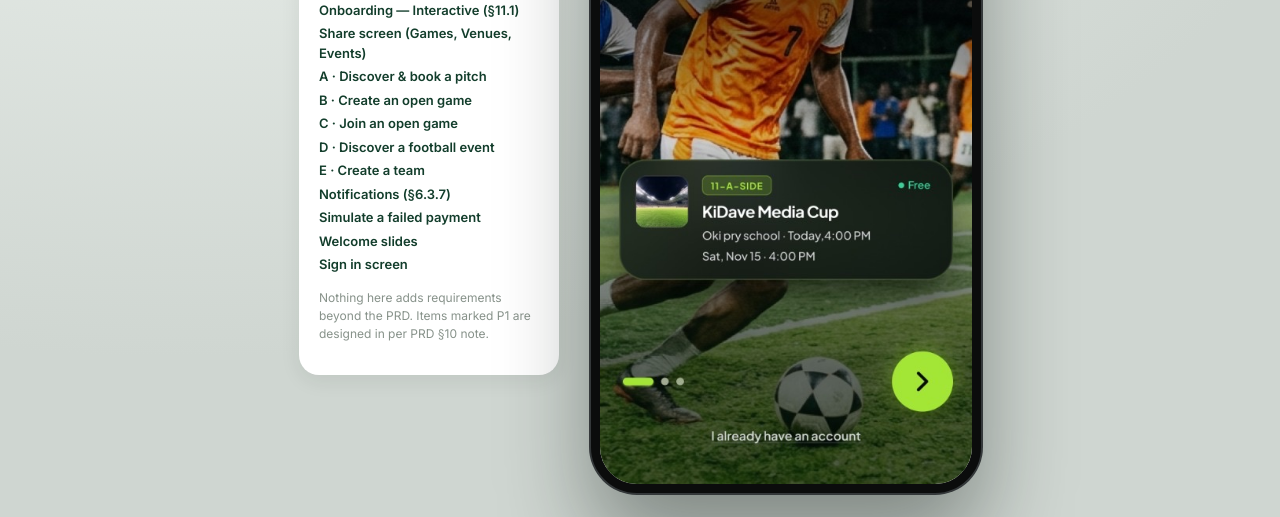
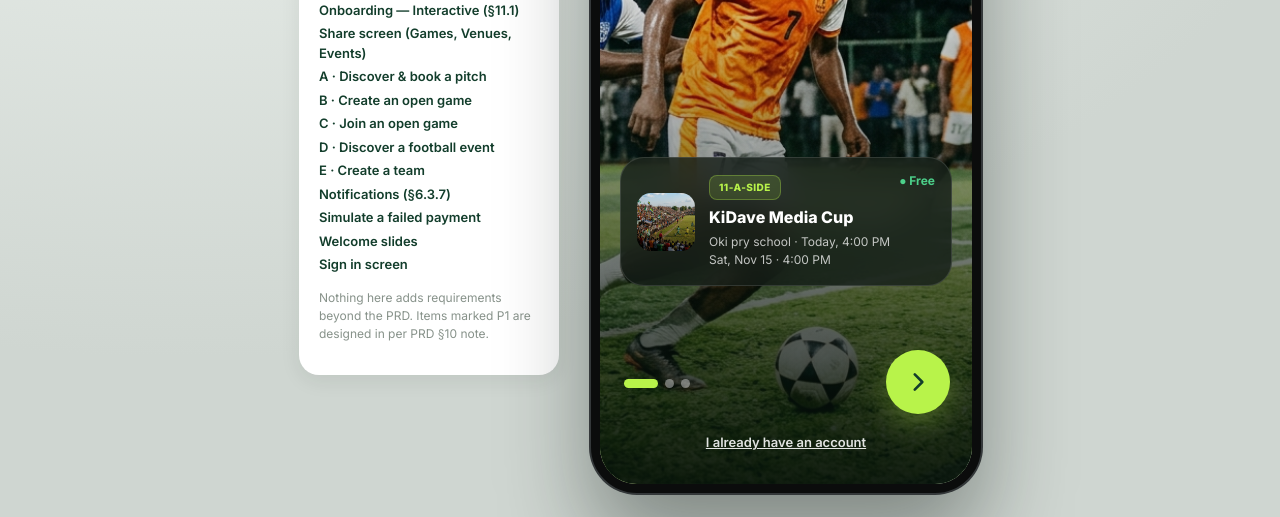
Before and after one commit to sazzy97/Football-Community, a plain HTML site: page index.html in a window 1280 px wide. Shown: the part 343-860 px from the top of the page. Drawn offline with Linux system fonts and the light colour scheme.

Commit message:
Use original game1.jpg background on Welcome Slide 1 across desktop and mobile

```diff
--- a/index.html
+++ b/index.html
@@ -859,7 +859,7 @@ SC.welcome=()=>`<div class="welcome2"><button class="skip" onclick="S.stack=[];r
 
 /* ===== Round 6: welcome slides, sign in, sign out ===== */
 const SBW=`<div class="wl-sb"><span>9:41</span><span class="sbi"><svg width="18" height="12" viewBox="0 0 18 12" fill="currentColor"><rect x="0" y="8" width="3" height="4" rx="1"/><rect x="5" y="5" width="3" height="7" rx="1"/><rect x="10" y="2.5" width="3" height="9.5" rx="1"/><rect x="15" y="0" width="3" height="12" rx="1"/></svg><svg width="16" height="12" viewBox="0 0 24 18" fill="none" stroke="currentColor" stroke-width="2.4" stroke-linecap="round"><path d="M2 6a15 15 0 0 1 20 0M6 10.5a9 9 0 0 1 12 0M10 15a3 3 0 0 1 4 0"/></svg><svg width="26" height="12" viewBox="0 0 26 12" fill="none"><rect x=".5" y=".5" width="22" height="11" rx="3.5" stroke="currentColor" opacity=".5"/><rect x="2" y="2" width="17" height="8" rx="2" fill="currentColor"/><rect x="24" y="4" width="2" height="4" rx="1" fill="currentColor" opacity=".5"/></svg></span></div>`;
-const WS=[{tag:'LIVE PITCH RADAR',h1:'Find Football',h2:'Matches Near You',p:'Discover nearby games to watch at your leisure time.',img:'welcome-bg',card:{img:'event1',tag:'11-A-SIDE',title:'KiDave Media Cup',l1:'Oki pry school · Today, 4:00 PM<br>Sat, Nov 15 · 4:00 PM',l2:'',right:'● Free'}},
+const WS=[{tag:'LIVE PITCH RADAR',h1:'Find Football',h2:'Matches Near You',p:'Discover nearby games to watch at your leisure time.',img:'game1',card:{img:'event1',tag:'11-A-SIDE',title:'KiDave Media Cup',l1:'Oki pry school · Today, 4:00 PM<br>Sat, Nov 15 · 4:00 PM',l2:'',right:'● Free'}},
  {tag:'PLAY · BOOK A PITCH',h1:'Book Pitches',h2:'Anytime, Anywhere',p:'See live availability, pick your slot and pay in full or by deposit in a few taps.',img:'venue1',card:{img:'venue2',tag:'5-A-SIDE',title:'Lekki Goal Arena',l1:'Lekki Phase 1 · 2.1 km away',l2:'From ₦25,000 / hour',right:'4 slots free'}},
  {tag:'CONNECT · OPEN GAMES',h1:'Join Games,',h2:'Build Your Squad',p:'No full team needed. Join open games, create your own and meet players near you.',img:'game1',card:{img:'game1',tag:'5-A-SIDE',title:'Thursday Night 5s',l1:'Lekki Goal Arena · Thu, 8:00 PM',l2:'2 slots left · ₦2,500 / player',right:'₦2,500'}}];
 const wlNext=()=>{if(S.ws<2){S.ws++;render()}else{S.onb=0;S.stack=[{s:'onb'}];render()}};
@@ -872,9 +872,7 @@ const wlCoded=(d,extra)=>{const c=d.card;
  <div class="wl-dots">${[0,1,2].map(k=>`<i class="${k===S.ws?'on':''}" onclick="S.ws=${k};render()"></i>`).join('')}</div>
  <button class="wl-go" onclick="wlNext()" aria-label="${S.ws===2?'Create account':'Next slide'}">${ic('chev')}</button>
  <button class="wl-link" onclick="wlSignin()">I already have an account</button></div>`};
-SC.welcome=()=>{
- if(S.ws===0)return `<div class="wl img1 only-desk"><button class="hz" style="left:77%;top:6.8%;width:21%;height:5%" onclick="wlSkip()" aria-label="Skip"></button><button class="hz" style="left:77%;top:82.5%;width:19%;height:9%;border-radius:50%" onclick="wlNext()" aria-label="Next slide"></button><button class="hz" style="left:24%;top:92%;width:52%;height:5%" onclick="wlSignin()" aria-label="I already have an account"></button><button class="hz" style="left:2%;top:86%;width:28%;height:5%" onclick="S.ws=1;render()" aria-label="Slide dots"></button></div>`+wlCoded(WS[0],'only-mob');
- return wlCoded(WS[S.ws])};
+SC.welcome=()=>wlCoded(WS[S.ws]);
 SC.signin=()=>`<div style="padding-top:8px"><button class="round" onclick="S.ws=0;S.stack=[{s:'welcome'}];render()" aria-label="Back">${ic('back')}</button>
  <h1 style="margin-top:24px;font-size:30px">Welcome back</h1><p class="sub" style="margin:8px 0 26px">Sign in to book pitches, join open games and follow your teams.</p>
  <div class="field">Email or phone<input value="${S.user.email}" oninput="S.user.email=this.value" placeholder="you@example.com"></div>
```
Also changed, not shown: img/welcome-bg.jpg (deleted), img/welcome1.jpg (deleted).
